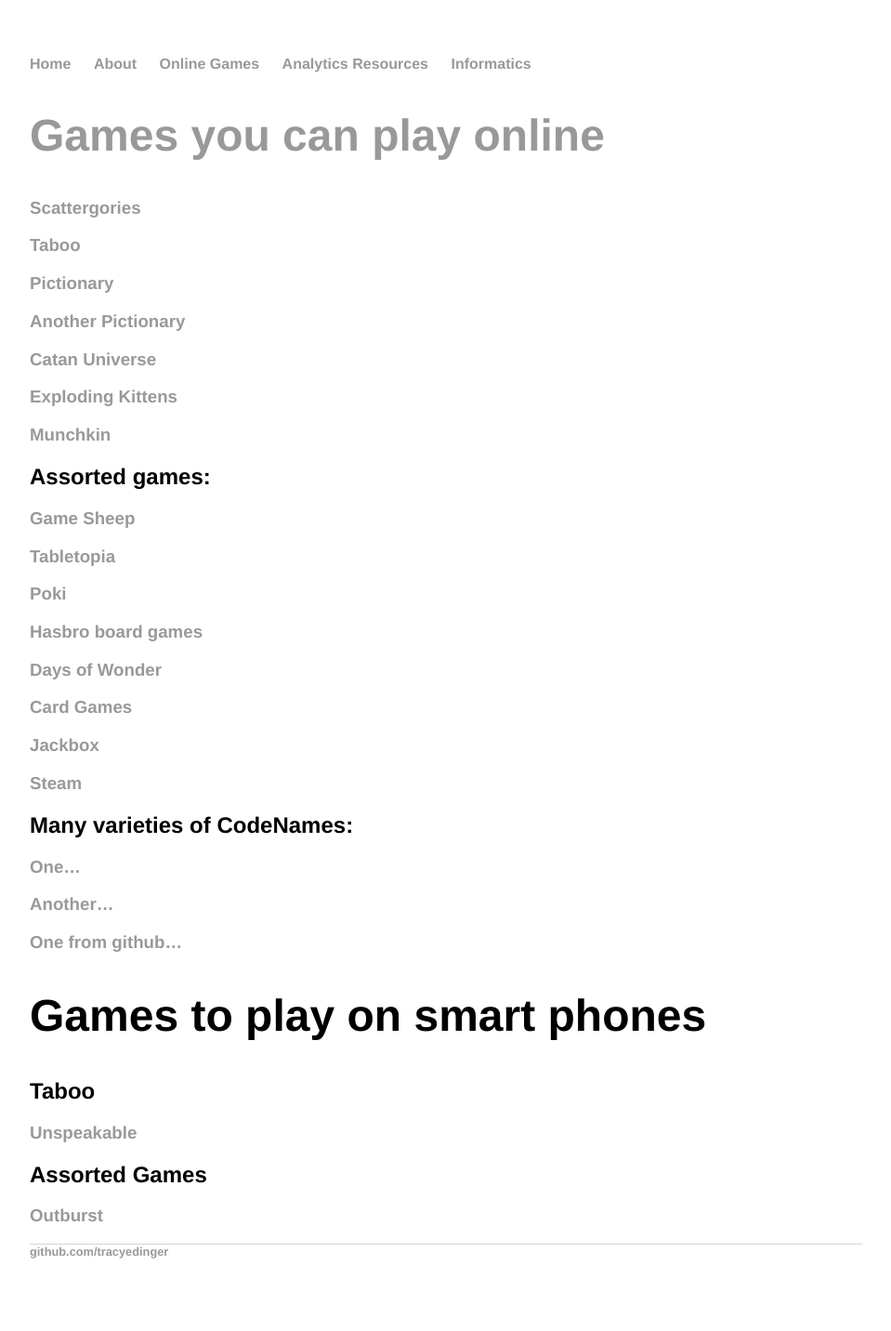
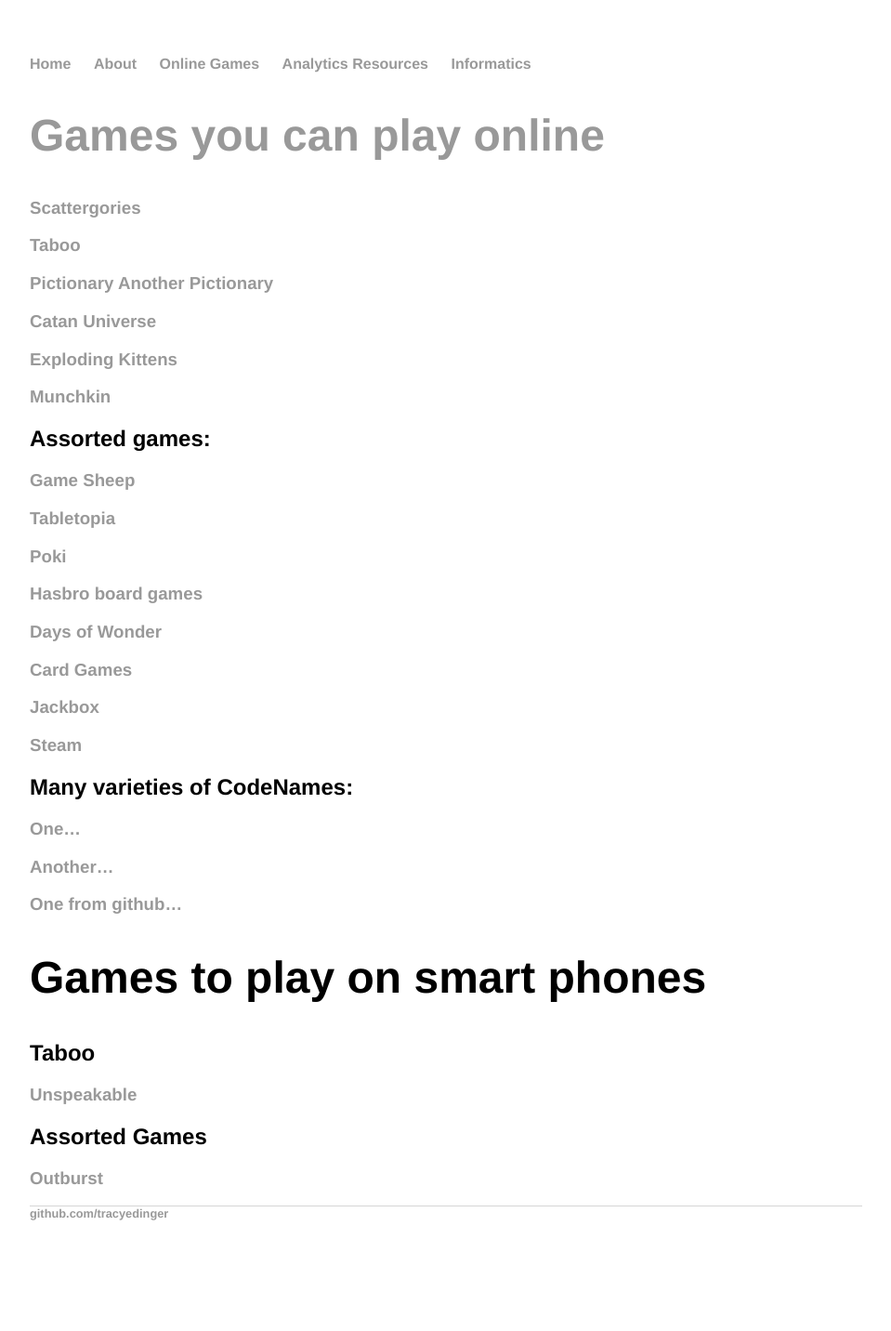
Before and after one commit to tracyedinger/tracyedinger.github.io, a Jekyll site: the page built from OnlineGames.md, in a window 1280 px wide. Shown: the whole page at 93% size, without its empty margins (160-1119 px from the left). Built offline with Jekyll 4.4.1, drawn with Linux system fonts in a browser that asks for light colours; our own code applies the rules of GitHub Pages for plain Markdown files; after the commit the page ends 1391 px from its top, so only the background shows below that.

```diff
--- a/OnlineGames.md
+++ b/OnlineGames.md
@@ -4,9 +4,7 @@
 
 ### [Taboo](https://playtaboo.com/playpage)
 
-### [Pictionary](https://skribbl.io/)
-
-### [Another Pictionary](https://www.drawize.com/)
+### [Pictionary](https://skribbl.io/)   [Another Pictionary](https://www.drawize.com/)
 
 ### [Catan Universe](https://catanuniverse.com/en/)
 
```
